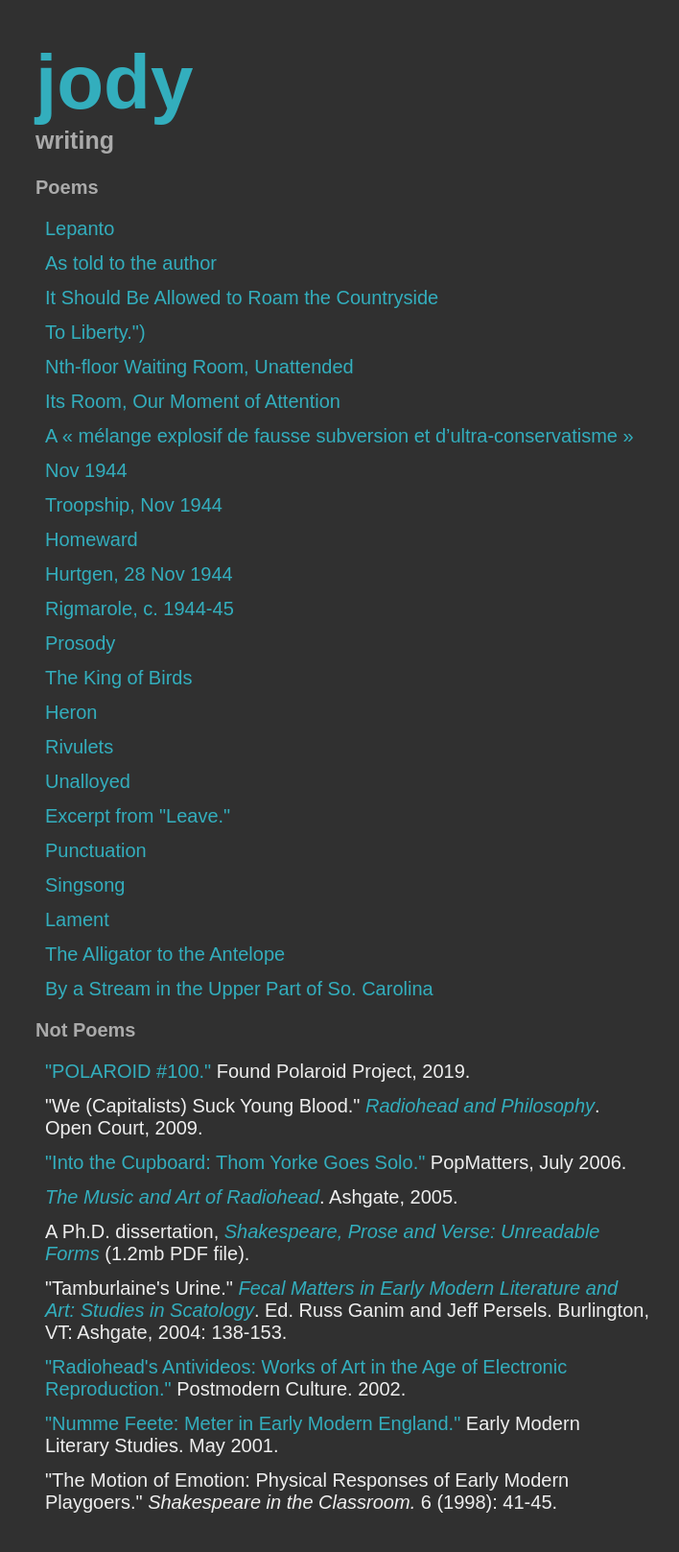
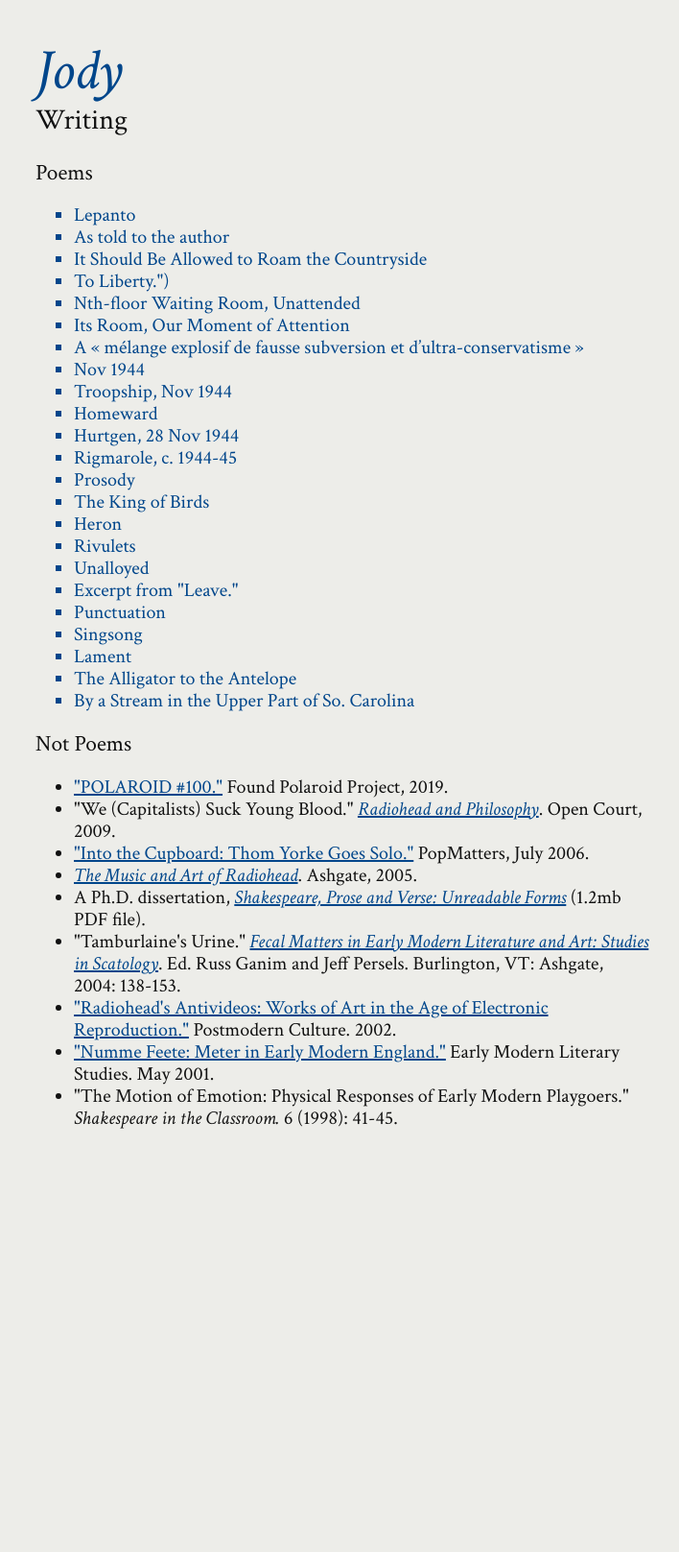
Before and after one commit to jodytate/josephtate.com, a PHP site: page /writing.html in a window 1280 px wide. Shown: the whole page at 96% size, without its empty margins (283-991 px from the left). After the commit the page ends 1176 px from the top, so only its background shows below. Run offline with PHP 8.4, Linux system fonts and the light colour scheme; some web fonts are replaced.

Commit message:
looks way nicer
or i think it does for now

```diff
--- a/styles/styles_2026.css
+++ b/styles/styles_2026.css
@@ -1,7 +1,7 @@
 @import url(normalize.css);
 
 body {
-  background-color: white;
+  background-color: #edede9;
   color: #111111;
   font-family: "Crimson Text", serif;
   font-weight: 400;
@@ -13,56 +13,32 @@
 h3 {
   padding: 0;
   margin: 0;
+  font-weight: normal;
 }
 
 h1 {
   font-size: 3em;
   color: #222222;
+  font-style: italic;
+  font-weight: normal;
 }
 
-h1 span {
-  color: #333333;
+h1 a,
+h1 a:link,
+h1 a:active{
+  text-decoration: none;
 }
-
-h1 a:hover {
-  /* text-decoration: none; */
-}
-
-h2 {
-  font-size: 1.25em;
-  color: #777;
-}
-
-h3 {
-  font-size: 1em;
-  color: #aaaaaa;
-}
-
-a {
+a:link,
+a:visited,
+a:active {
   color: #00468b;
+  text-decoration: underline;
 }
 
 a:hover {
   text-decoration: underline;
-
-}
-
-a.poems {
-  text-decoration: underline;
-}
-
-a:link {
-  text-decoration: underline;
-
-}
-a:visited {
-  text-decoration: underline;
-}
-a:hover {
-  text-decoration: underline;
-}
-a:active {
- text-decoration: underline;
+  /* color: #00468b; */
+  color: #8B4500;
 }
 
 #container {
@@ -71,13 +47,29 @@
   font-size: 1.25rem;
 }
 
-.me-links {
-  font-size: 1.75rem;
+ul.me-links {
   padding: 0;
-  margin: 0.5em 0 1em 0;
 }
 .me-links li {
+  font-size: 1.75rem;
   list-style: none;
   display: inline;
   letter-spacing: 0.15em;
 }
+
+ul.poems-list {
+  /* list-style: none; */
+  list-style-type: square;
+}
+
+ul.poems-list li::marker{
+  color: #00468b;
+}
+
+ul.poems-list li a {
+ text-decoration: none;
+}
+
+ul.poems-list li a:hover {
+ text-decoration: underline;
+}
--- a/writing.html
+++ b/writing.html
@@ -4,19 +4,21 @@
   <meta charset="utf-8">
   <title>joseph tate . writing . jody tate</title>
   <meta name="viewport" content="width=device-width, initial-scale=1">
-  <link rel="stylesheet" href="https://use.typekit.net/xzv3eoj.css">
-  <link rel="stylesheet" href="./styles/styles.css">
+<link rel="preconnect" href="https://fonts.googleapis.com">
+<link rel="preconnect" href="https://fonts.gstatic.com" crossorigin>
+<link href="https://fonts.googleapis.com/css2?family=Crimson+Text:ital,wght@0,400;0,600;0,700;1,400;1,600;1,700&display=swap" rel="stylesheet">
+  <link rel="stylesheet" href="./styles/styles_2026.css">
 </head>
 <body>
   <div id="container">
     <header>
-      <h1><a href="/">jody</a></h1>
-      <h2>writing</h2>
+      <h1><a href="/">Jody</a></h1>
+      <h2>Writing</h2>
     </header>
     <div role="main">
       <br>
       <h3>Poems</h3>
-      <ul>
+      <ul class="poems-list">
         <li><a href="https://www.eratiopostmodernpoetry.com/Tate13026.html" title="A poem titled Lepanto">Lepanto</a></li>
         <li><a href="https://dadakuku.com/2026/01/25/as-told-to-the-author/" title="A poem titled As told to the author">As told to the author</a></li>
         <li><a href="https://dadakuku.com/2025/11/19/it-should-be-allowed-to-roam-the-countryside/" title="A poem titled It Should Be Allowed to Roam the Countryside">It Should Be Allowed to Roam the Countryside</a></li>
```
